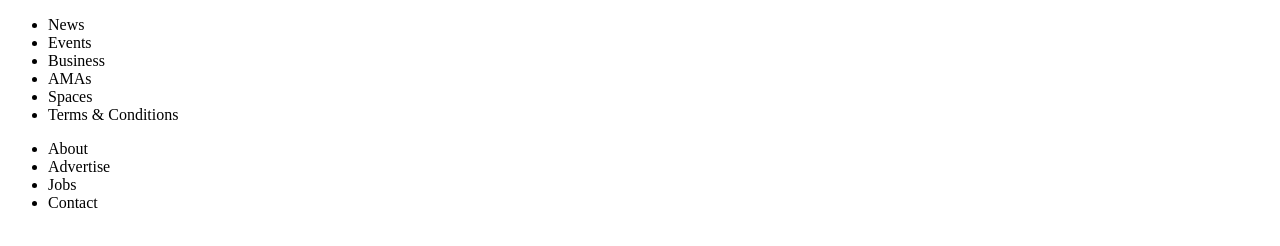
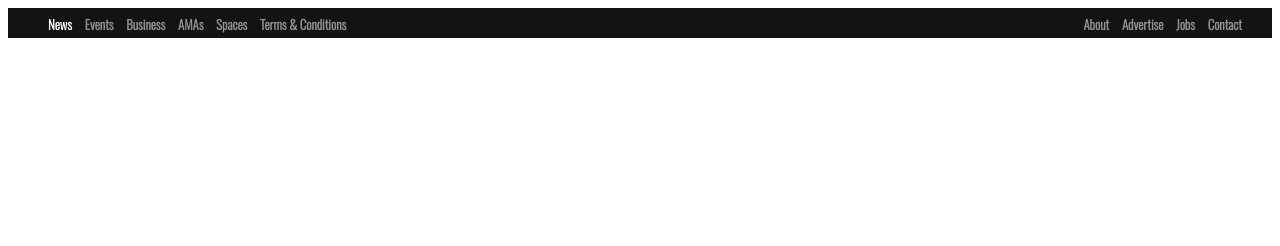
Before and after one commit to atenaiis/Building-with-Responsive-Design, a plain HTML site: page style.html in a window 1280 px wide. Drawn offline with nearby package versions, Linux system fonts and the light colour scheme.

Commit message:
style nav-bar
*posisionated
*added font family and size
*background

```diff
--- a/assets/things/main.css
+++ b/assets/things/main.css
@@ -4,14 +4,57 @@
       width: 100%;
   }
 
+  .nav-bar{
+     background-color: #131313;
+     text-decoration: none;
+     height: 30px;
+     width: 100%;
+     margin: 0 auto;
+     font-family: 'Oswald', sans-serif;
+     font-size: 13px;
+     font-weight: bold;
+  }
+  #news {
+      color: white;
+  }
+.nav-bar-list1>li,
+.nav-bar-list2>li{
+    display: inline-block;
+    padding-right: 10px;
+
+
+}
+.nav-bar-list1>li>a,
+.nav-bar-list2>li>a{
+    text-decoration: none;
+    color: #929292;
+}
+.dropbtn{
+
+text-decoration: none;
+color:#929292;
+}
+
+.nav-bar-items{
+    display: inline;
+
+
+}
+.nav-bar-list1{
+   float: left;
+   margin:6px 20px 2px 0;
+}
+.nav-bar-list2{
+float:right;
+margin:6px 20px 2px 0;
 
 
 
-
-
+}*/
   .dropdown {
     position: relative;
     display: inline-block;
+    text-decoration: none;
   }
 
   .dropdown-content {
--- a/style.html
+++ b/style.html
@@ -5,16 +5,16 @@
   <meta charset="utf-8">
   <title>Building-with-Responsive-Design</title>
   <meta name="viewport" content="width=device-width, initial-scale=1">
+  <link href="https://fonts.googleapis.com/css2?family=Oswald:wght@300&display=swap" rel="stylesheet">
 <link rel="stylesheet" href="./assets/things/main.css">
 </head>
 <body>
-<header>
-    <nav>
-        <div class="nav-bar">
+    <nav class="nav-bar">
+        <div class="nav-bar-items">
         <ul class="nav-bar-list1">
-            <li>News</li>
+            <li><a id="news" href="#"> News</a></li>
             <li><div class="dropdown">
-                <a class="dropbtn">Events</a>
+                <a href="#" class="dropbtn">Events</a>
                 <div class="dropdown-content">
                     <a href="#">Online Event: Sprint</a>
                     <a href="#">Online Event: Checkout</a>
@@ -24,26 +24,26 @@
                 </div>
               </div></li>
             <li><div class="dropdown">
-                <a class="dropbtn">Business</a>
+                <a href="#" class="dropbtn">Business</a>
                 <div class="dropdown-content">
                     <a href="#">Index</a>
                     <a href="#">TNW X</a>
                 </div>
               </div></li>
-            <li>AMAs</li>
-            <li>Spaces</li>
-            <li>Terms & Conditions</li>
+            <li><a href="#"> AMAs</a></li>
+            <li><a href="#"> Spaces</a></li>
+            <li><a href="#"> Terms & Conditions</a></li>
         </ul>
     </div>
-    <div>
-        <ul class="nav-bar-list1">
-            <li>About</li>
-            <li>Advertise</li>
-            <li>Jobs</li>
-            <li>Contact</li>
+    <div class="nav-bar-items">
+        <ul class="nav-bar-list2">
+            <li><a href="#"> About</a></li>
+            <li><a href="#"> Advertise</a></li>
+            <li><a href="#"> Jobs</a></li>
+            <li><a href="#"> Contact</a></li>
         </ul>
     </div>
     </nav>
-</header>
+
 
 </body>
```
